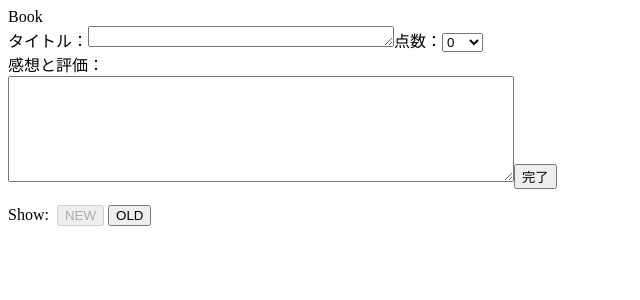
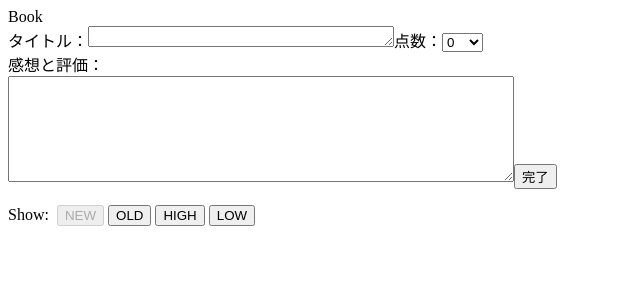
Before and after one commit to SI-programming3/Book-App, a React (Create React App) app: page / in a window 1280 px wide. Shown: the top 300 px of the page, without its empty margins (0-640 px from the left). Built offline with nearby package versions, Linux system fonts and the light colour scheme.

Commit message:
コミット3

```diff
--- a/src/actions.tsx
+++ b/src/actions.tsx
@@ -20,6 +20,8 @@ export const toggleTodo = (id: number) => ({
 export const VisibilityFilters = {
   NEW: "NEW",
   OLD: "OLD",
+  HIGH: "HIGH",
+  LOW: "LOW",
 };
 
 /*
--- a/src/components/Footer.tsx
+++ b/src/components/Footer.tsx
@@ -7,6 +7,8 @@ const Footer = () => (
     <span>Show: </span>
     <Link filter={VisibilityFilters.NEW}>NEW</Link>
     <Link filter={VisibilityFilters.OLD}>OLD</Link>
+    <Link filter={VisibilityFilters.HIGH}>HIGH</Link>
+    <Link filter={VisibilityFilters.LOW}>LOW</Link>
   </div>
 );
 
--- a/src/components/TodoList.tsx
+++ b/src/components/TodoList.tsx
@@ -11,6 +11,14 @@ const getVisibleTodos = (state: RootState, filter: string) => {
       return state.todos;
     case VisibilityFilters.OLD:
       return state.todos.slice().reverse();
+    case VisibilityFilters.HIGH:
+      return state.todos.slice().sort((a, b) => {
+        return a.score - b.score;
+      });
+    case VisibilityFilters.LOW:
+      return state.todos.slice().sort((a, b) => {
+        return b.score - a.score;
+      });
     default:
       throw new Error("Unknown filter: " + filter);
   }
```
